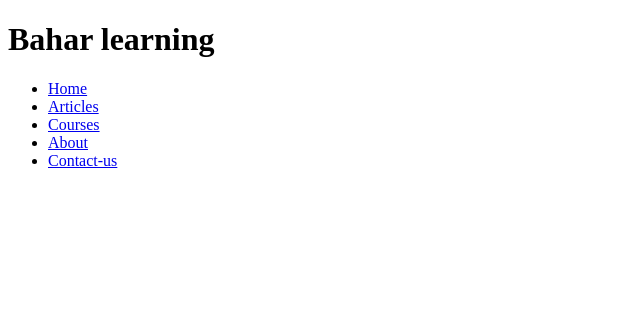
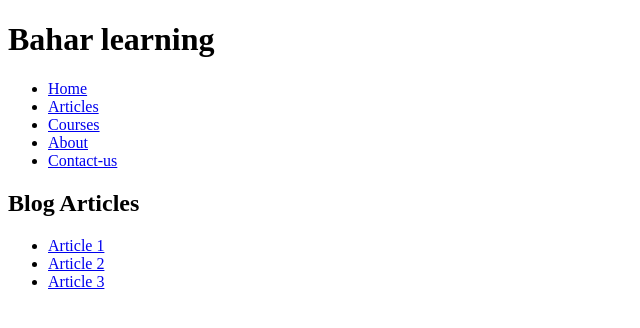
Before and after one commit to bahar-hosseini/next_app, a Next.js app: page / in a window 1280 px wide. Shown: the top 328 px of the page, without its empty margins (0-640 px from the left). Built offline with nearby package versions, Linux system fonts and the light colour scheme.

Commit message:
add dynamic route

```diff
--- a/pages/index.js
+++ b/pages/index.js
@@ -21,6 +21,18 @@ const Home = () => {
           <Link href='/contact-us'> Contact-us</Link>
         </li>
       </ul>
+      <h2>Blog Articles</h2>
+      <ul>
+        <li>
+          <Link href='/articles?title=article-1&id=1'>Article 1</Link>
+        </li>
+        <li>
+          <Link href='/articles?title=article-2&id=2'>Article 2</Link>
+        </li>
+        <li>
+          <Link href='/articles?title=article-3&id=3'>Article 3</Link>
+        </li>
+      </ul>
     </>
   );
 };
```
Also changed, not shown: pages/articles/index.js (+8 -2 lines).
